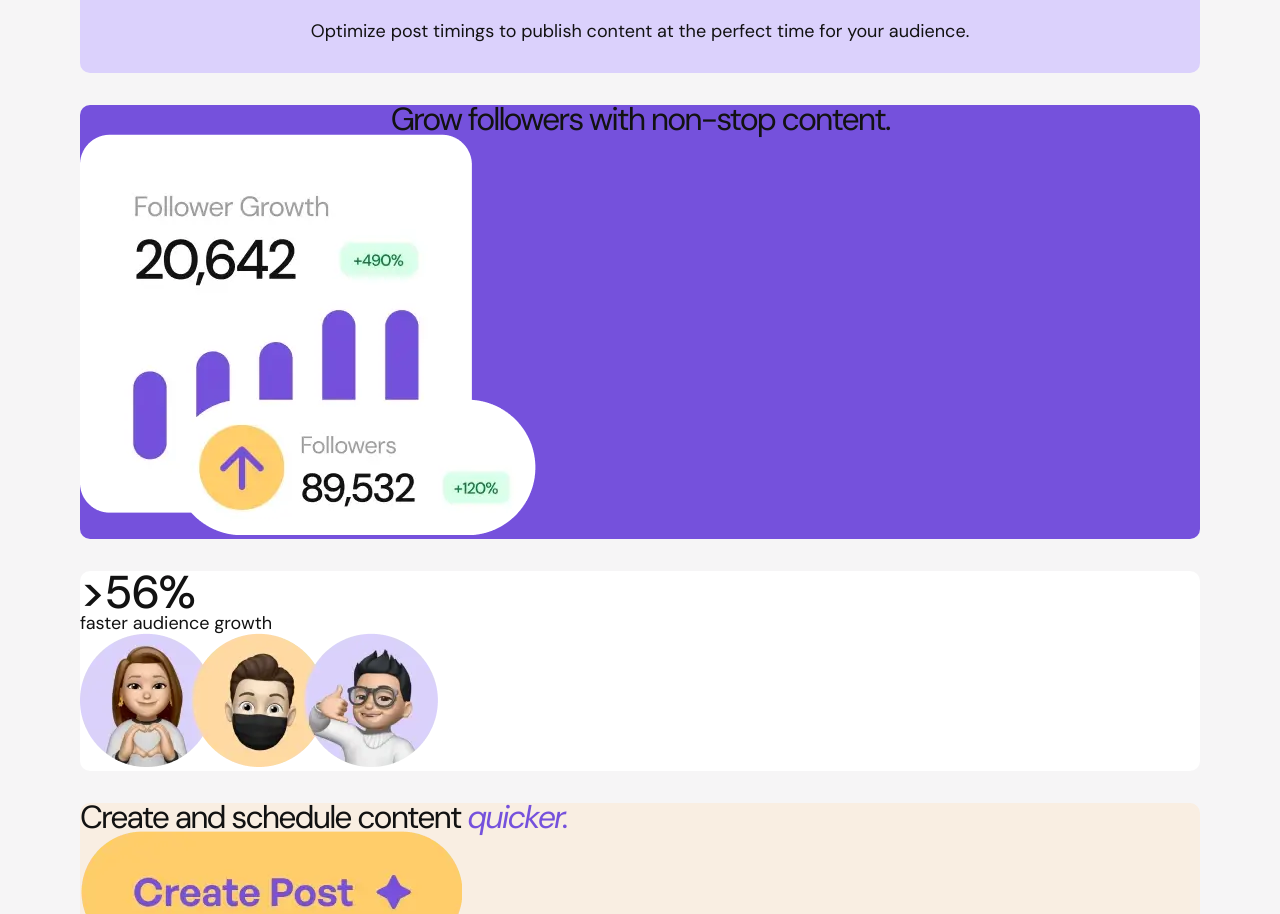
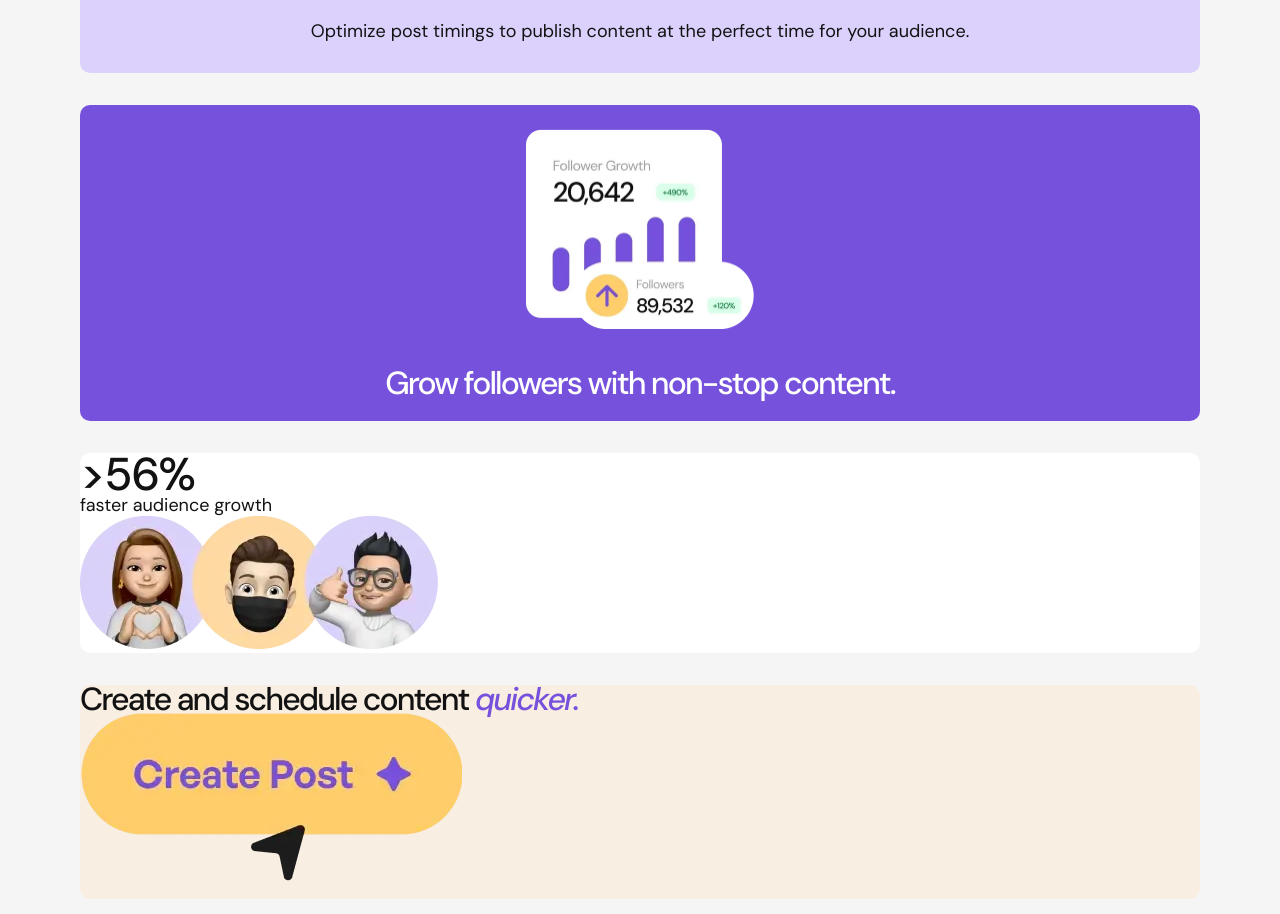
Before and after one commit to lucas-barbo/bento-grid-frontend-mentor, a plain HTML site: page index.html in a window 1280 px wide. Shown: the part 1194-2108 px from the top of the page. Drawn offline with Linux system fonts and the light colour scheme.

Commit message:
Estilizando quinto item

```diff
--- a/index.html
+++ b/index.html
@@ -45,7 +45,7 @@
       </section>
 
       <section class="grid__item grid__item--purple-500">
-         <h2 class="text-preset text-preset--2 text-preset--black text-preset--center">Grow followers with non-stop content.</h2>
+         <h2 class="text-preset text-preset--2 text-preset--white text-preset--center">Grow followers with non-stop content.</h2>
          <img src="assets/illustration-grow-followers.webp" alt="">
       </section>
 
--- a/styles/grid.css
+++ b/styles/grid.css
@@ -91,6 +91,24 @@
    }
 }
 
+.grid__item:nth-child(5) {
+   display: flex;
+   flex-direction: column;
+   align-items: center;
+   gap: var(--spacing-500);
+
+   padding: var(--spacing-300);
+
+   & h2 {
+      order: 2;
+   }
+
+   & img {
+      width: 227.68px;
+      height: auto;
+   }
+}
+
 .grid__item--purple-500 {
    background-color: var(--purple-500);
 }
--- a/styles/utilities.css
+++ b/styles/utilities.css
@@ -15,6 +15,7 @@
 
 .text-preset--2 {
    font-size: 2rem;
+   font-weight: 500;
    line-height: 28px;
    letter-spacing: -.06em;
 }
```
